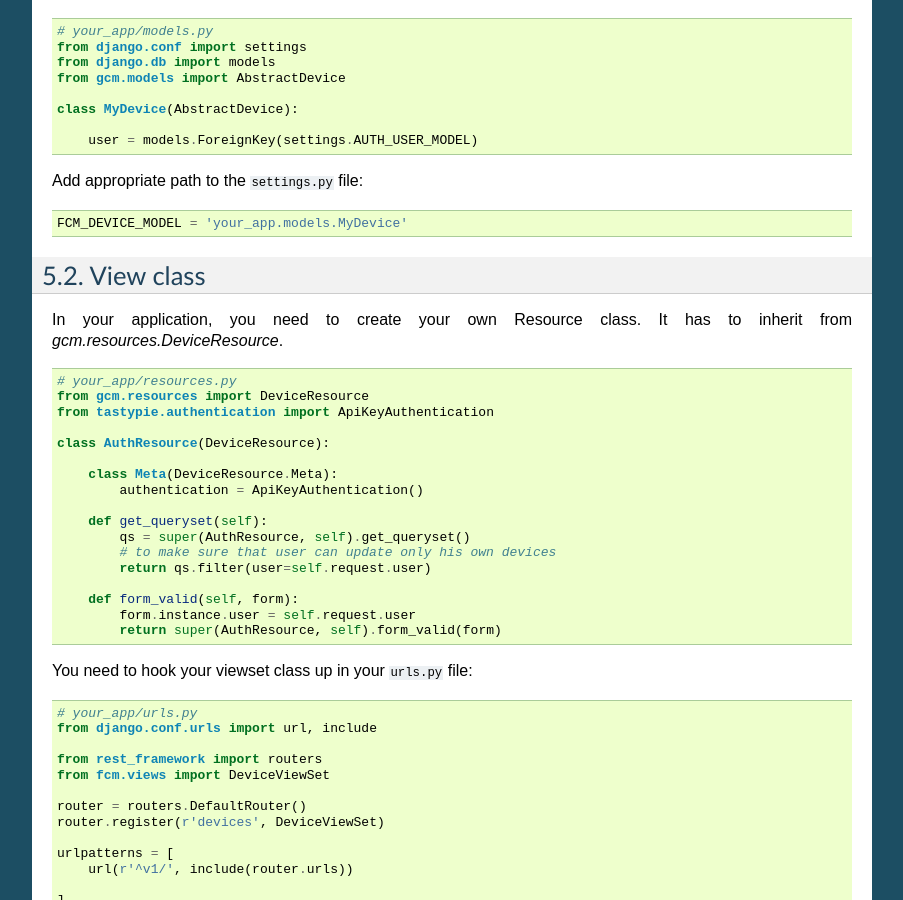
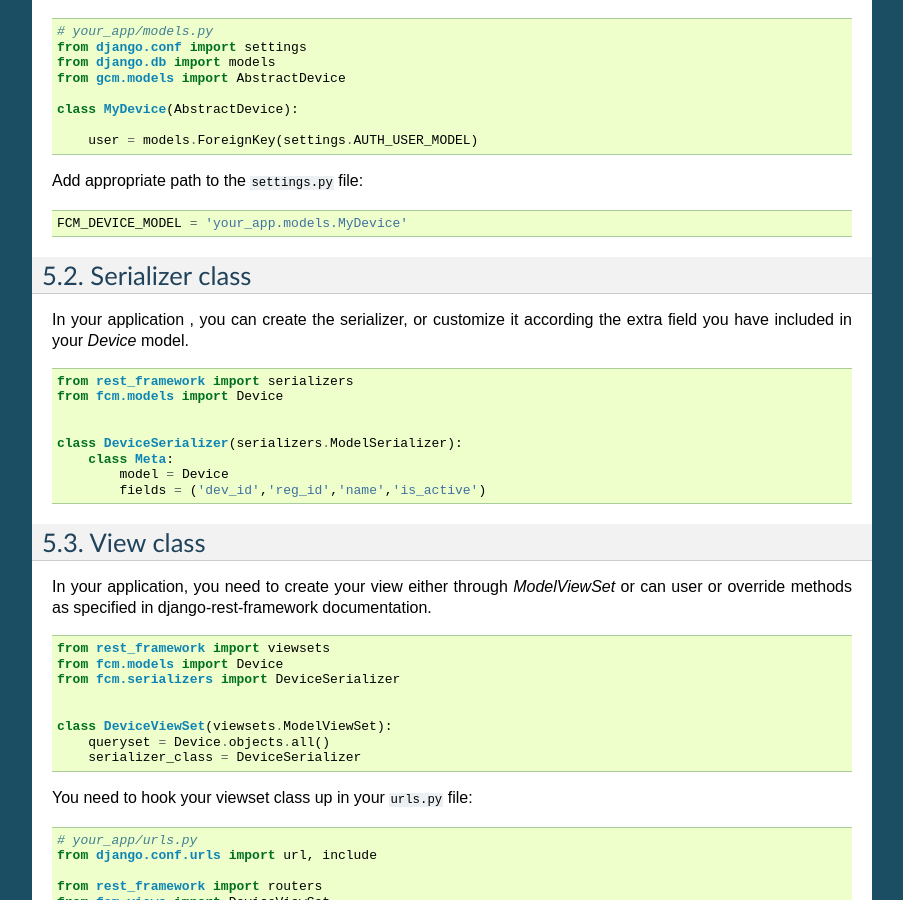
Before and after one commit to Chitrank-Dixit/django-fcm, a Sphinx documentation site: the page built from docs/authentication.rst, in a window 1280 px wide and 900 px high, scrolled down 425 px. Shown: the whole window, without its empty margins (198-1101 px from the left). Built offline with Sphinx 7.4.7, drawn with Linux system fonts in a browser that asks for light colours; some of the changed text lies outside the part shown.

Commit message:
Update authentication.rst

```diff
--- a/docs/authentication.rst
+++ b/docs/authentication.rst
@@ -43,31 +43,39 @@
     FCM_DEVICE_MODEL = 'your_app.models.MyDevice'
 
 
+Serializer class
+-----------------
+
+In your application , you can create the serializer, or customize it according the extra field you have included in your `Device` model.
+
+.. code-block:: python
+
+    from rest_framework import serializers
+    from fcm.models import Device
+
+
+    class DeviceSerializer(serializers.ModelSerializer):
+        class Meta:
+            model = Device
+            fields = ('dev_id','reg_id','name','is_active')
+
+
 View class
 --------------
 
-In your application, you need to create your own Resource class. It has to inherit from `gcm.resources.DeviceResource`.
+In your application, you need to create your view either through `ModelViewSet` or can user or override methods as specified in django-rest-framework documentation.
 
 
 .. code-block:: python
 
-    # your_app/resources.py
-    from gcm.resources import DeviceResource
-    from tastypie.authentication import ApiKeyAuthentication
+    from rest_framework import viewsets
+    from fcm.models import Device
+    from fcm.serializers import DeviceSerializer
 
-    class AuthResource(DeviceResource):
 
-        class Meta(DeviceResource.Meta):
-            authentication = ApiKeyAuthentication()
-
-        def get_queryset(self):
-            qs = super(AuthResource, self).get_queryset()
-            # to make sure that user can update only his own devices
-            return qs.filter(user=self.request.user)
-
-        def form_valid(self, form):
-            form.instance.user = self.request.user
-            return super(AuthResource, self).form_valid(form)
+    class DeviceViewSet(viewsets.ModelViewSet):
+        queryset = Device.objects.all()
+        serializer_class = DeviceSerializer
 
 
 
```
